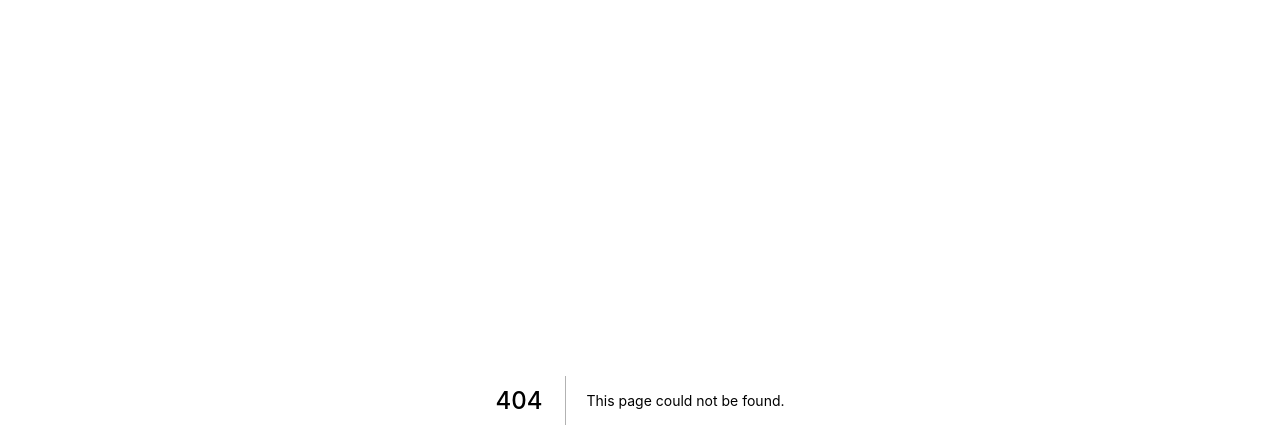
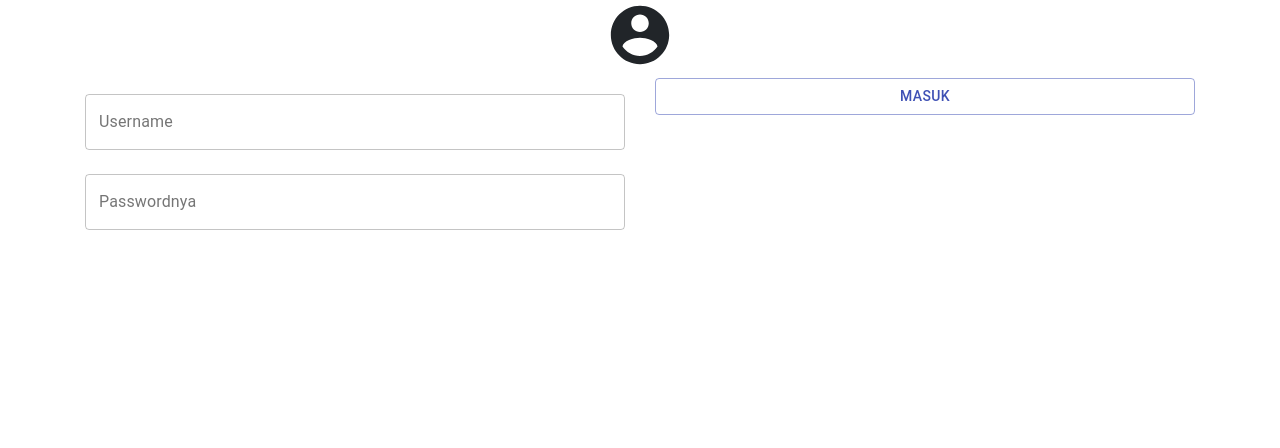
Before and after one commit to Syandana/Journal-Zhifa, a Next.js app: page /greeting in a window 1280 px wide. Before the commit this address had no page. Shown: the top 448 px of the page. Built offline with nearby package versions, Linux system fonts and the light colour scheme.

Commit message:
made greeting  branch

```diff
--- /dev/null
+++ b/pages/greeting.js
@@ -0,0 +1,49 @@
+import Layout from '../components/Layout'
+import Link from 'next/link';
+import Button from '@material-ui/core/Button'
+import AccountCircleIcon from '@material-ui/icons/AccountCircle';
+import TextField from '@material-ui/core/TextField';
+import { makeStyles } from '@material-ui/core/styles';
+
+const useStyles = makeStyles({
+  root: {
+    width: "1",
+  },
+});
+
+function Index() {
+  const classes = useStyles();
+  return (
+    <Layout>
+      <div className="container">
+        <div className="row">
+          <div className="col">
+            <h2 className="text-center"><AccountCircleIcon style={{ fontSize: 70 }} /></h2>
+          </div>
+        </div>
+        <div className="row text-center">
+          <div className="col-sm">
+            <form noValidate autoComplete="off">
+              <TextField fullWidth
+                margin="normal" id="outlined" label="Username" variant="outlined" /><br />
+              <TextField fullWidth
+                margin="normal" id="outlined" label="Passwordnya" variant="outlined" />
+            </form>
+          </div>
+          <div className="col-sm">
+            <Link href="/index">
+              <Button fullWidth variant="outlined" color="primary" disableElevation>
+                Masuk
+              </Button>
+            </Link>
+          </div>
+
+        </div>
+      </div>
+    </Layout>
+  )
+};
+
+
+
+export default Index
```
